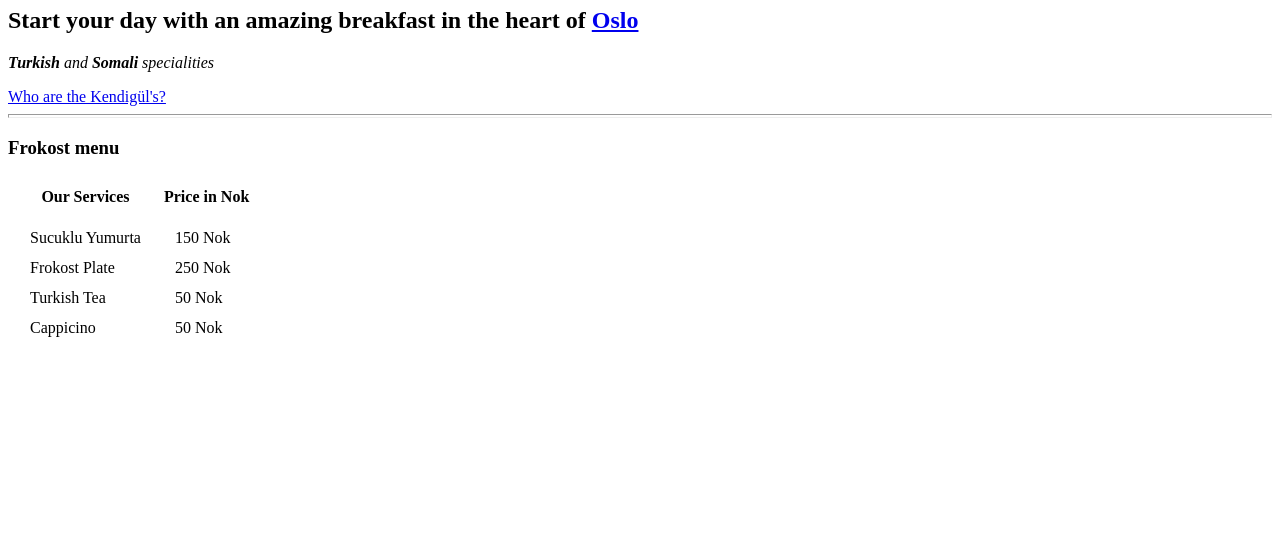
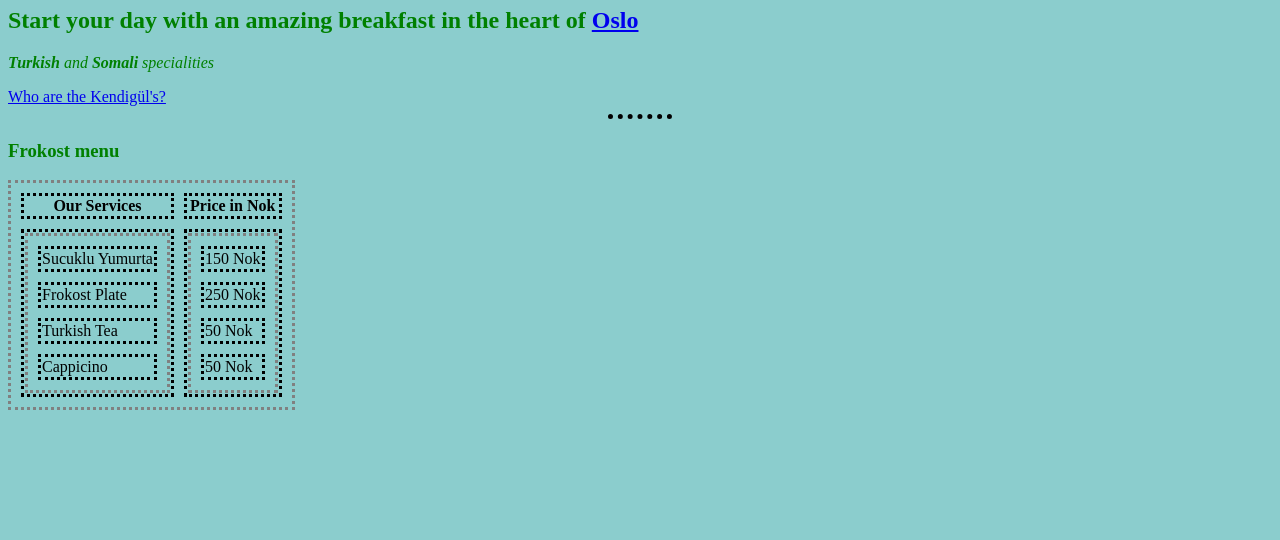
Before and after one commit to candygl/KendiguelsFrokost, a plain HTML site: page index.html in a window 1280 px wide. Shown: the part 260-800 px from the top of the page. Drawn offline with Linux system fonts and the light colour scheme; files that its build step writes are made by us from their sources.

Commit message:
Add files via upload

```diff
--- a/index.html
+++ b/index.html
@@ -4,6 +4,8 @@
 <head>
   <meta charset="utf-8">
   <title>Kendigül's Frokost</title>
+  <link rel="stylesheet" href="css/style.css">
+
 </head>
 
 <body>
--- /dev/null
+++ b/style.css
@@ -0,0 +1,46 @@
+body {
+
+  background-color: #8bcdcd;
+}
+
+hr {
+
+border-style: none;
+border-top-style: dotted;
+border-width: 5px;
+width: 5%;
+
+}
+
+table {
+
+  border-style: dotted;
+}
+
+td {
+
+  border-style: dotted;
+
+}
+
+th {
+
+  border-style: dotted;
+
+}
+
+h1 {
+  color: green;
+}
+
+h2 {
+  color: green;
+}
+
+h3 {
+  color: green;
+}
+
+p {
+  color: green;
+}
```
Also changed, not shown: aboutus.html (+1 -0 lines). Lines whose indentation alone changed are shown as unchanged.
